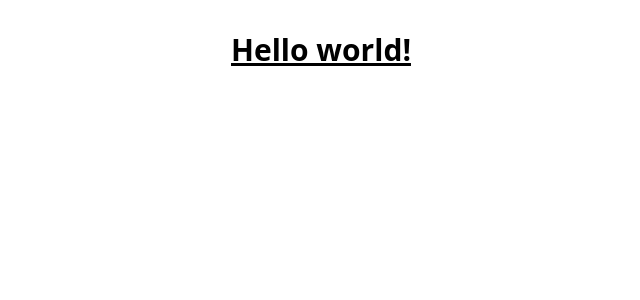
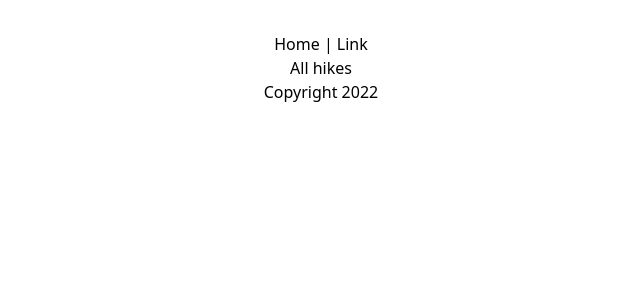
Before and after one commit to nickgonzalez42/hiking, a React (Vite) app: page / in a window 1280 px wide. Shown: the top 300 px of the page, without its empty margins (319-959 px from the left). Built offline with nearby package versions, Linux system fonts and the light colour scheme.

Commit message:
fix index page and move data under content

```diff
--- a/src/App.jsx
+++ b/src/App.jsx
@@ -1,45 +1,16 @@
-import { useState } from "react";
+import { Header } from "./Header";
+import { Content } from "./Content";
+import { Footer } from "./Footer";
 import "./App.css";
-import { ShowPage } from "./ShowPage";
-
-const sampleHike = {
-  id: 1,
-  name: "The 606",
-  length: "2.7 miles",
-  description:
-    "The Bloomingdale Trail is a 2.7-mile elevated rail trail linear park running east–west on the northwest side of Chicago. It is the longest greenway project of a former elevated rail line in the Western Hemisphere, and the second longest in the world, after the Promenade plantee linear park in Paris.",
-  city: "Chicago",
-  region: "Midwest",
-  country: "The United States",
-  lat: "41.9137",
-  lon: "87.7202",
-  difficulty: "Easy",
-  rating: 4.8,
-  thumbnail: "https://lh3.googleusercontent.com/p/AF1QipN3cETyA1wcuYQS52BMYIeYN4z4XAFCq8BaQyQg=s1360-w1360-h1020",
-  hike_ratings: [
-    {
-      id: 1,
-      user_id: 1,
-      rating: 5,
-      comment: "Best. Hike. Ever.",
-    },
-    {
-      id: 2,
-      user_id: 2,
-      rating: 4.6,
-      comment: "Got demolished by Lime Scooter user. Could be better.",
-    },
-  ],
-};
 
 function App() {
-  const [currenthike, setCurrentHike] = useState(sampleHike);
-
   return (
-    <>
-      <h1 className="text-3xl font-bold underline">Hello world!</h1>
-    </>
-  );
+    <div>
+      <Header />
+      <Content />
+      <Footer />
+    </div>
+  )
 }
 
 export default App;
--- a/src/Content.jsx
+++ b/src/Content.jsx
@@ -1,12 +1,40 @@
-import { HikesIndex } from "./PhotosIndex";
+import { HikesIndex } from "./HikesIndex";
 
 export function Content() {
 
-
+  const hikes = {
+    id: 1,
+    name: "The 606",
+    length: "2.7 miles",
+    description:
+      "The Bloomingdale Trail is a 2.7-mile elevated rail trail linear park running east–west on the northwest side of Chicago. It is the longest greenway project of a former elevated rail line in the Western Hemisphere, and the second longest in the world, after the Promenade plantee linear park in Paris.",
+    city: "Chicago",
+    region: "Midwest",
+    country: "The United States",
+    lat: "41.9137",
+    lon: "87.7202",
+    difficulty: "Easy",
+    rating: 4.8,
+    thumbnail: "https://lh3.googleusercontent.com/p/AF1QipN3cETyA1wcuYQS52BMYIeYN4z4XAFCq8BaQyQg=s1360-w1360-h1020",
+    hike_ratings: [
+      {
+        id: 1,
+        user_id: 1,
+        rating: 5,
+        comment: "Best. Hike. Ever.",
+      },
+      {
+        id: 2,
+        user_id: 2,
+        rating: 4.6,
+        comment: "Got demolished by Lime Scooter user. Could be better.",
+      },
+    ],
+  };
 
   return (
     <div>
-      <HikesIndex />
+      <HikesIndex hikes={hikes} />
     </div>
   )
 }
--- a/src/HikesIndex.jsx
+++ b/src/HikesIndex.jsx
@@ -1,7 +1,7 @@
 export function HikesIndex() {
   return (
     <div>
-      <h1>All photos</h1>
+      <h1>All hikes</h1>
     </div>
   );
 }
```
